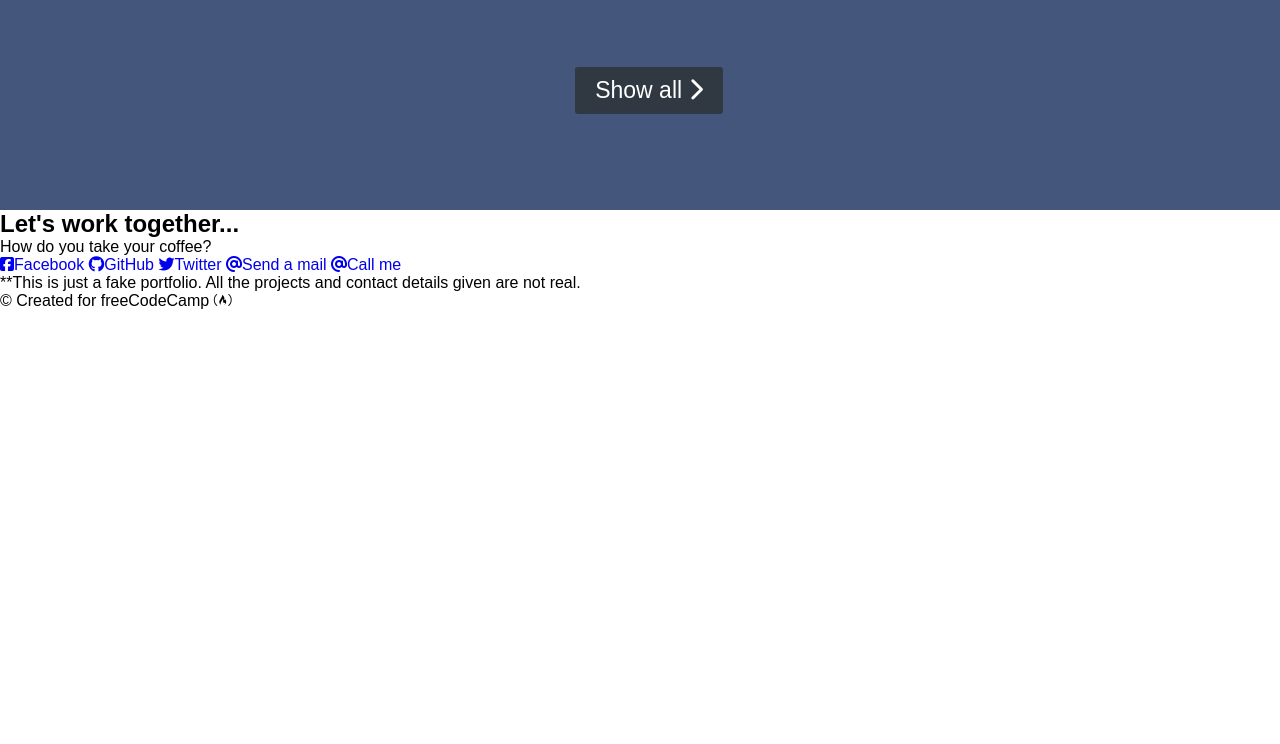
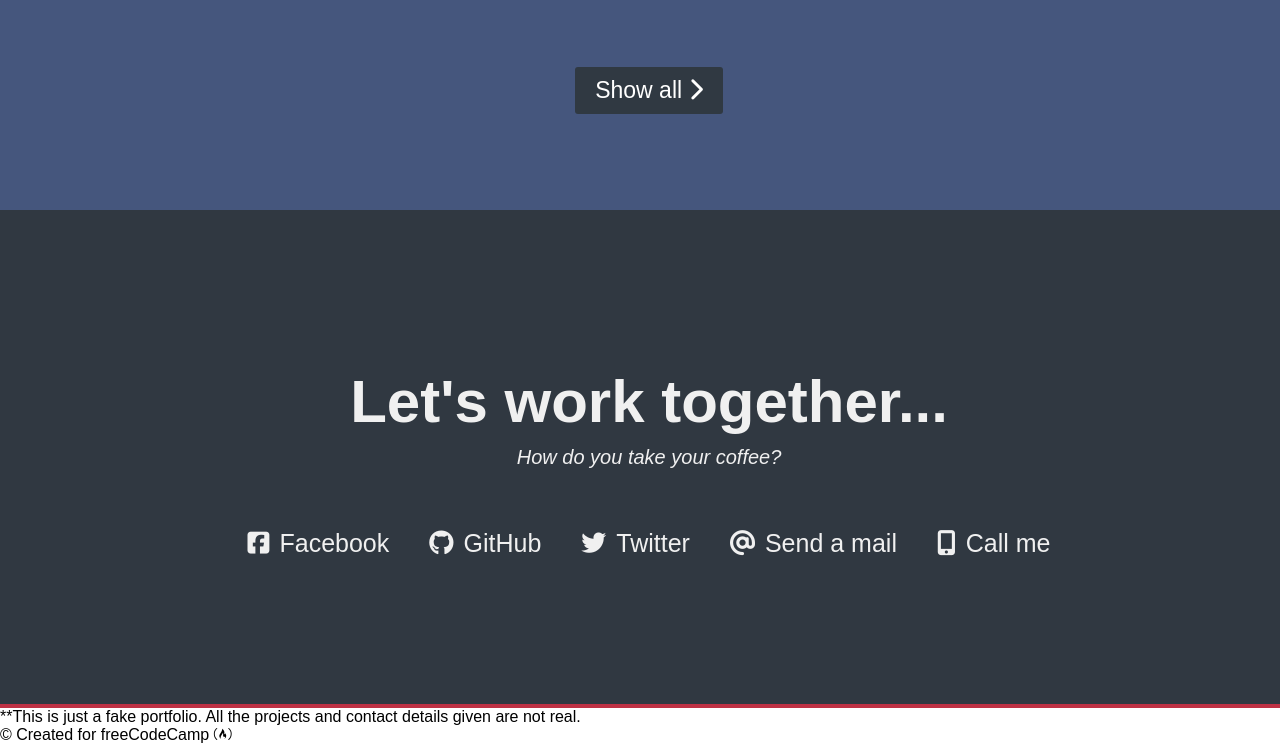
Before and after one commit to mvfasatresor/Personal-Portfolio-Webpage, a plain HTML site: page index.html in a window 1280 px wide. Shown: the part 1794-2538 px from the top of the page. Before the commit the page ends 2104 px from the top, so only its background shows below. Drawn offline with Linux system fonts and the light colour scheme.

Commit message:
contact section complete

```diff
--- a/index.html
+++ b/index.html
@@ -81,6 +81,7 @@
   <section id="contact">
     <h2>Let's work together...</h2>
     <p>How do you take your coffee?</p>
+    <div class="contact-links">
     <a id="profile-link" href="https://web.facebook.com/freecodecamp?_rdc=1&_rdr#" target="_blank">
         <i class="fa-brands fa-square-facebook"></i>Facebook</a>
 
@@ -94,7 +95,8 @@
         <i class="fa-solid fa-at"></i>Send a mail</a>
 
      <a id="profile-link" href="tel:555-555-5555" target="_blank">
-        <i class="fa-solid fa-at"></i>Call me</a>
+        <i class="fa-solid fa-mobile-screen-button"></i>Call me</a>
+    </div>
   </section>
 
   <footer>
--- a/styles.css
+++ b/styles.css
@@ -10,6 +10,7 @@ body{
     font-family: Poppins, sans-serif;
 }
 
+/* NAVBAR */
 #navbar{
 display: flex;
 justify-content: right;
@@ -32,6 +33,8 @@ border-bottom: transparent 2px solid;
     color: white;
 }
 
+
+/* WELCOME SECTION */
 #welcome-section{
     display: flex;
     flex-direction: column;
@@ -55,7 +58,7 @@ h1{
 }
 
 
-
+/* PROJECT SECTION */
 #projects{
     display: flex;
     flex-direction: column;
@@ -107,3 +110,39 @@ button{
     padding:10px 20px;
 
 }
+
+
+/* CONTACT SECTION */
+#contact{
+    display: flex;
+    flex-direction: column;
+    align-items: center;
+    justify-content: center;
+    background-color:  #303841;
+    height: 498.453px;
+    width: 1298.08px;
+    color: #f0f0f0;
+    border-bottom: #be3144 4px solid;
+}
+#contact h2{
+    font-size: 60px;
+    font-weight: 700;
+    padding: 10px 0;
+   }
+#contact p{
+    font-size: 20px;
+    font-style: italic;
+}
+
+.contact-links{
+    display: flex;
+
+}
+.contact-links a{
+    color: #f0f0f0;
+    font-size: 25px;
+    padding: 60px 20px 0 20px;
+}
+.contact-links a i{
+    padding-right: 10px;
+}
```
